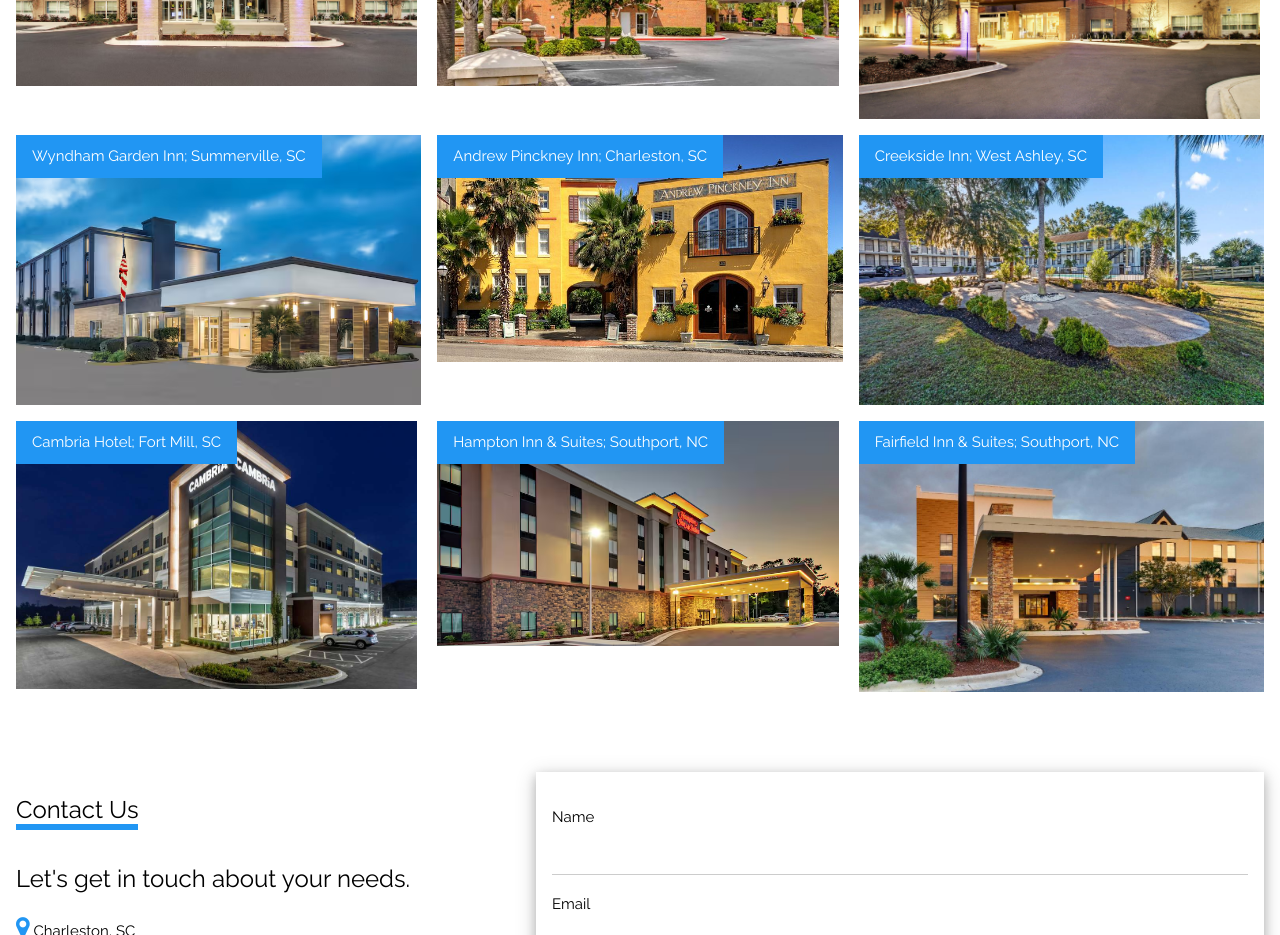
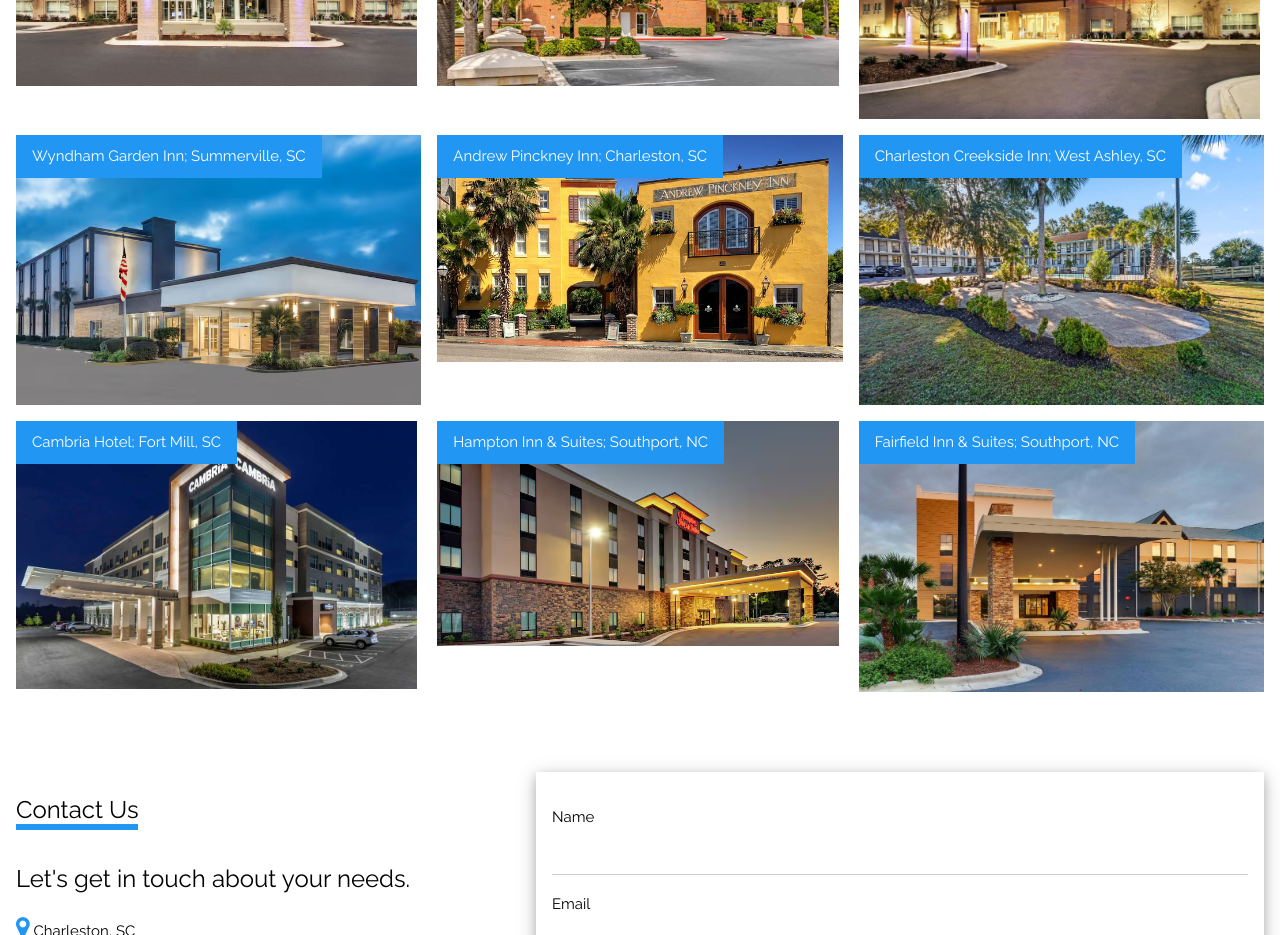
Before and after one commit to RG2341/TBH, a plain HTML site: page index.html in a window 1280 px wide. Shown: the part 2960-3895 px from the top of the page. Drawn offline with nearby package versions, Linux system fonts and the light colour scheme.

Commit message:
Update index.html

```diff
--- a/index.html
+++ b/index.html
@@ -351,7 +351,7 @@
   <div class="w3-col l4 m6 w3-margin-bottom">
     <a href="https://charlestoncreeksideinn.com">
       <div class="w3-display-container">
-        <div class="w3-display-topleft w3-blue w3-padding">Creekside Inn; West Ashley, SC</div>
+        <div class="w3-display-topleft w3-blue w3-padding">Charleston Creekside Inn; West Ashley, SC</div>
         <img src="CreekSide.jpeg" alt="House" style="width:100%">
       </div>
     </a>
```
